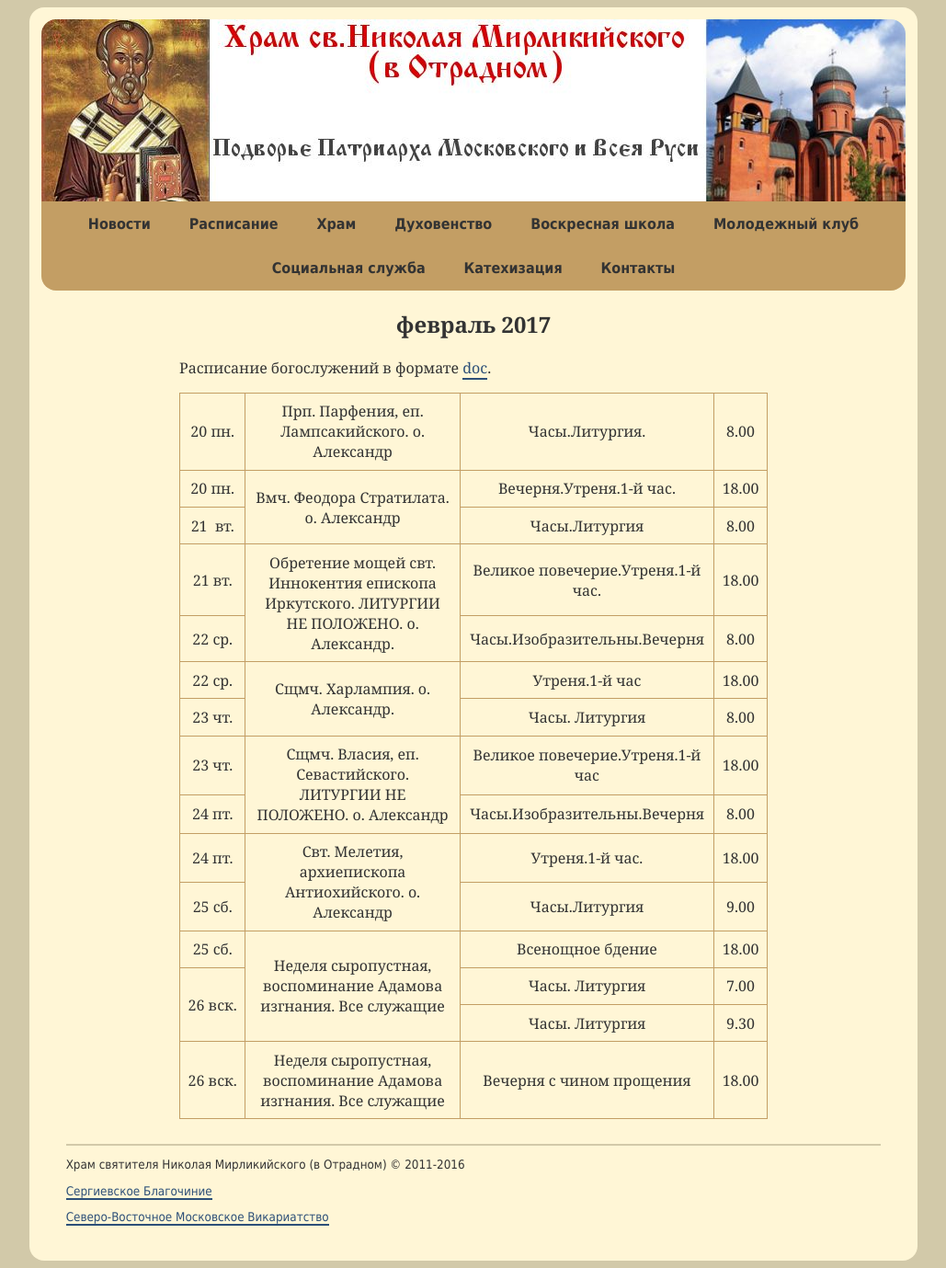
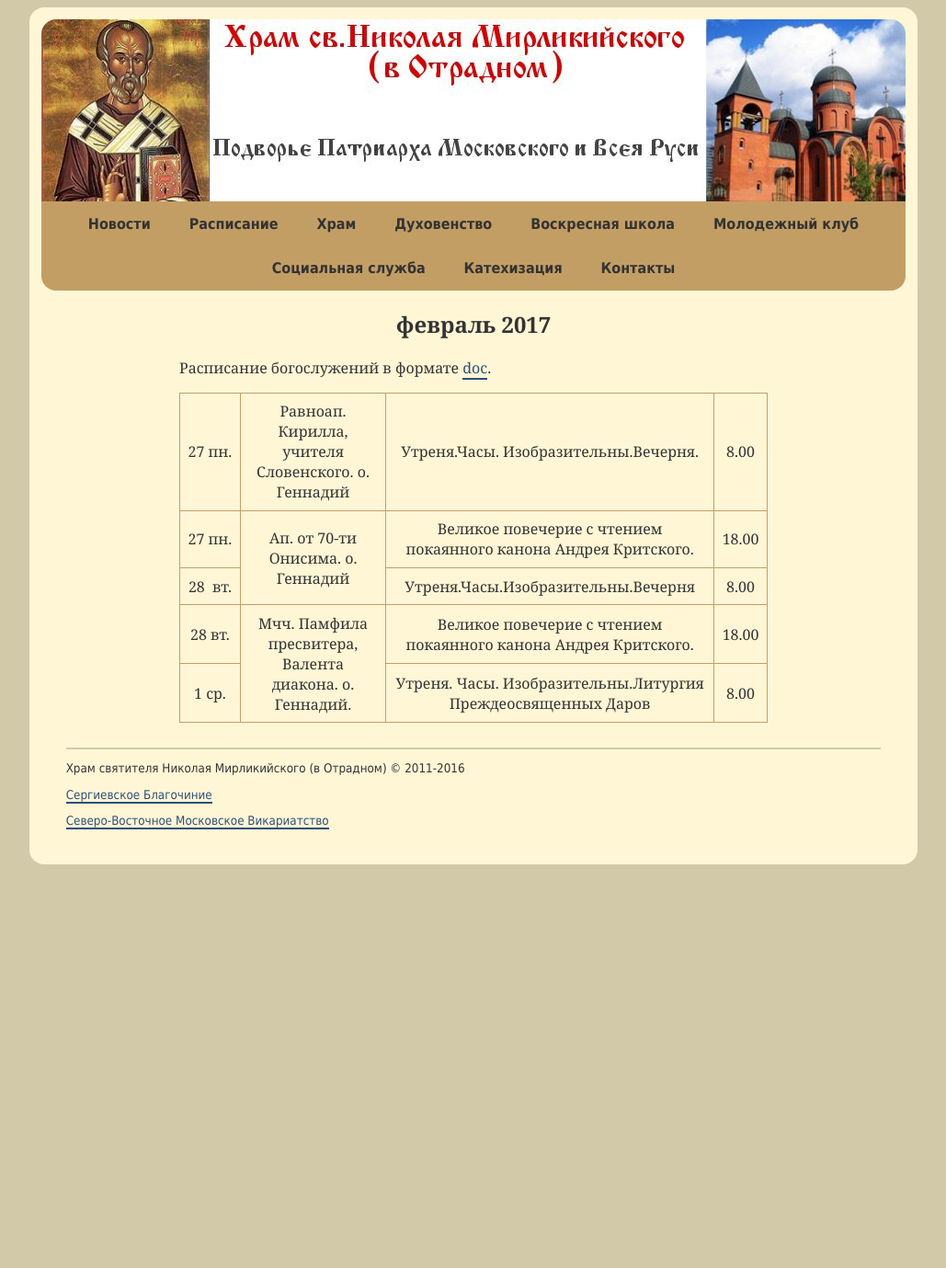
Before and after one commit to hramotradnoe/hramotradnoe.github.io, a Jekyll site: the page built from schedule/index.html, in a window 1280 px wide. Shown: the whole page at 92% size, without its empty margins (125-1154 px from the left). Built offline with Jekyll 4.4.1, drawn with Linux system fonts in a browser that asks for light colours; after the commit the page ends 948 px from its top, so only the background shows below that.

Commit message:
Update schedule.yml

```diff
--- a/_data/schedule.yml
+++ b/_data/schedule.yml
@@ -1,64 +1,24 @@
 period: февраль 2017
 link: "https://docs.google.com/document/d/1obwdVfB3sr8Ir-t97x6eoSNr5KiJ3Zi8HUk77FuJE6c/edit"
 timetable:
- - description : "Прп. Парфения, еп. Лампсакийского. о. Александр"
+ - description : "Равноап. Кирилла, учителя Словенского. о. Геннадий"
    services    :
-      - day   : 20&nbsp;пн.
+      - day   : 27&nbsp;пн.
         time  : '8.00'
-        title : "Часы.Литургия."
- - description : "Вмч. Феодора Стратилата. о. Александр"
+        title : "Утреня.Часы.  Изобразительны.Вечерня."
+ - description : "Ап. от 70-ти Онисима. о. Геннадий"
    services    :
-      - day   : 20&nbsp;пн.
+      - day   : 27&nbsp;пн.
         time  : '18.00'
-        title : "Вечерня.Утреня.1-й час."
-      - day   : 21&nbsp; вт.
+        title : "Великое повечерие с чтением покаянного канона Андрея Критского."
+      - day   : 28&nbsp; вт.
         time  : '8.00'
-        title : "Часы.Литургия"
- - description : "Обретение мощей свт. Иннокентия епископа Иркутского. ЛИТУРГИИ НЕ ПОЛОЖЕНО. о. Александр."
+        title : "Утреня.Часы.Изобразительны.Вечерня"
+ - description : "Мчч. Памфила пресвитера, Валента диакона. о. Геннадий."
    services    :
-      - day   : 21&nbsp;вт.
+      - day   : 28&nbsp;вт.
         time  : '18.00'
-        title : "Великое повечерие.Утреня.1-й час."
-      - day   : 22&nbsp;ср.
+        title : "Великое повечерие с чтением покаянного канона Андрея Критского."
+      - day   : 1&nbsp;ср.
         time  : '8.00'
-        title : "Часы.Изобразительны.Вечерня"
- - description : "Сщмч. Харлампия. о. Александр."
-   services    :
-      - day   : 22&nbsp;ср.
-        time  : '18.00'
-        title : "Утреня.1-й час"
-      - day   : 23&nbsp;чт.
-        time  : '8.00'
-        title : "Часы. Литургия"
- - description : "Сщмч. Власия, еп. Севастийского. ЛИТУРГИИ НЕ ПОЛОЖЕНО. о. Александр"
-   services    :
-      - day   : 23&nbsp;чт.
-        time  : '18.00'
-        title : "Великое повечерие.Утреня.1-й час"
-      - day   : 24&nbsp;пт.
-        time  : '8.00'
-        title : "Часы.Изобразительны.Вечерня"
- - description : "Свт. Мелетия, архиепископа Антиохийского. о. Александр"
-   services    :
-      - day   : 24&nbsp;пт.
-        time  : '18.00'
-        title : "Утреня.1-й час."
-      - day   : 25&nbsp;сб.
-        time  : '9.00'
-        title : "Часы.Литургия"
- - description : "Неделя сыропустная, воспоминание Адамова изгнания. Все служащие"
-   services    :
-      - day   : 25&nbsp;сб.
-        time  : '18.00'
-        title : "Всенощное бдение"
-      - day   : 26&nbsp;вск.
-        time  : '7.00'
-        title : "Часы. Литургия"
-      - day   : 26&nbsp;вск.
-        time  : '9.30'
-        title : "Часы. Литургия"
- - description : "Неделя сыропустная, воспоминание Адамова изгнания. Все служащие"
-   services    :
-      - day   : 26&nbsp;вск.
-        time  : '18.00'
-        title : "Вечерня с чином прощения"
+        title : "Утреня. Часы.  Изобразительны.Литургия Преждеосвященных Даров"
```
